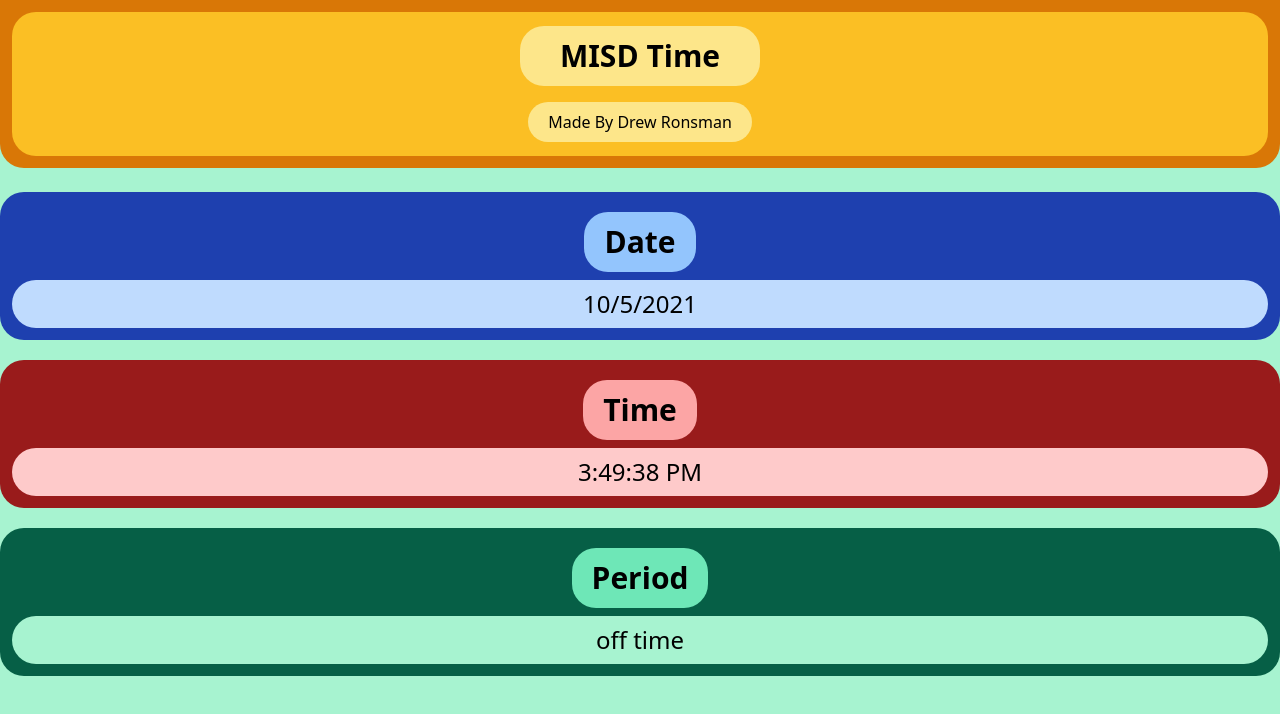
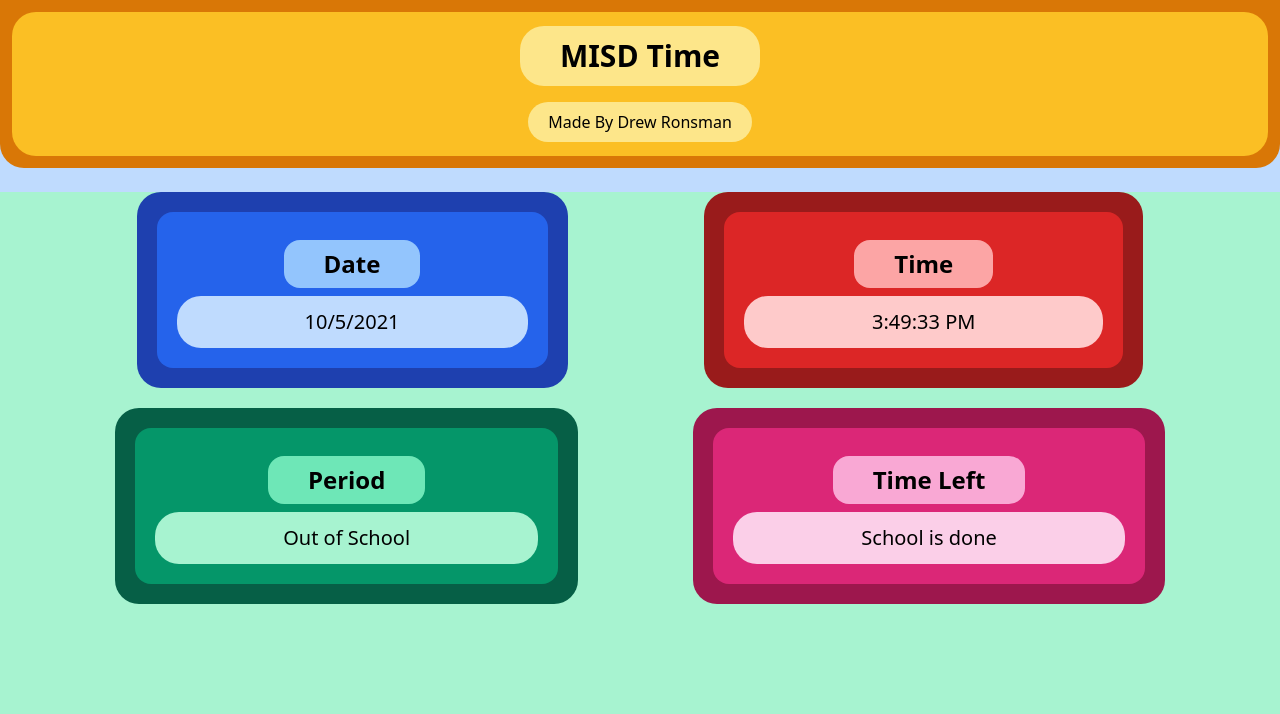
Before and after one commit to NeoPrint3D/timer, a React (Create React App) app: page / in a window 1280 px wide. Shown: the top 714 px of the page. Built offline with nearby package versions, Linux system fonts and the light colour scheme; no server answers.

Commit message:
functionalized components

```diff
--- a/src/App.js
+++ b/src/App.js
@@ -8,16 +8,16 @@ const app = firebase.initializeApp(firebaseConfig);
 getAnalytics(app);
 
 function App() {
-  let dt = new Date();
+  let dt = new Date(); //example time 'December 17, 1995 09:52:00'
   const [time, setTime] = useState(0);
   let [period, setPeriod] = useState(0);
   let [timeleft, setTimeleft] = useState(0);
-  const endof=[806,857,951,1042,1207,1258,1349,1440]
+  const endof = [806, 857, 951, 1042, 1207, 1258, 1349, 1440];
   let date = `${dt.getMonth() + 1}/${dt.getDay()}/${dt.getFullYear()}`;
 
   useEffect(() => {
     let interval = setInterval(() => {
-      setTime(new Date().toLocaleTimeString());
+      setTime(dt.toLocaleTimeString());
     }, 1000);
     return () => clearInterval(interval);
   }, []);
@@ -27,58 +27,69 @@ function App() {
   }, [time]);
 
   const checktime = () => {
-    let t = new Date();
-    let minutes = t.getMinutes();
+
+    console.log('hi')
+    let minutes = dt.getMinutes();
     if (dt.getMinutes() < 10) {
       minutes = "0" + minutes;
     }
-
-    let total = t.getHours() + "" + minutes;
-
-
-
+    //gets period
+    let total = dt.getHours() + "" + minutes;
+    console.log(total);
+    if (total >= 720 && total <= 1440) {
       if (total >= 720 && total <= 806) {
         setPeriod(1);
-    } else if (total >= 806 && total <= 857) {
+      }
+      if (total >= 806 && total <= 857) {
         setPeriod(2);
-    } else if (total >= 902 && total <= 951) {
+      }
+      if (total >= 902 && total <= 951) {
         setPeriod(3);
-    } else if (total >= 956 && total <= 1042) {
+      }
+      if (total >= 956 && total <= 1042) {
         setPeriod(4);
-    } else if (total >= 1047 && total <= 1207) {
+      }
+      if (total >= 1047 && total <= 1207) {
         setPeriod(5);
-    } else if (total >= 1212 && total <= 1258) {
+      }
+      if (total >= 1212 && total <= 1258) {
         setPeriod(6);
-    } else if (total >= 1303 && total <= 1349) {
+      }
+      if (total >= 1303 && total <= 1349) {
         setPeriod(7);
-    } else if (total >= 1354 && total <= 1440) {
+      }
+      if (total >= 1354 && total <= 1440) {
         setPeriod(8);
       } else {
-      setPeriod("off time");
+        setPeriod("In Between bells");
       }
-
-
-
-
-
-    if(period==0){
-      setTimeleft(endof[0]-total);
+    } else {
+      setPeriod("Out of School");
     }
-    else{
-      setTimeleft(endof[period-1]-total);
+      //time left
+    if (total >= 720 && total <= 1440) {
+      if (period == 0) {
+        setTimeleft(`${endof[0] - total} min`);
+      } else if (period !=='In Between bells') {
+        setTimeleft(`${endof[period- 1] - total}`);
+      }
+      else {
+        setTimeleft("You're here in time");
+      }
+    } else {
+      setTimeleft("School is done");
     }
   };
 
   return (
-    <main className="h-screen bg-green-200">
+    <main className={`h-screen bg-blue-200`}>
       <header className="bg-yellow-600 p-3 text-center rounded-b-3xl mb-6 justify-center">
         <div className="bg-yellow-400 p-1.5 text-center rounded-3xl justify-center">
           <div className="flex justify-center p-2">
-          <h1 className=" text-3xl font-bold rounded-3xl px-10 p-3 bg-yellow-200  ">
+            <button className=" text-3xl font-bold rounded-3xl px-10 p-3 bg-yellow-200" onClick={checktime}>
               MISD Time
-          </h1>
+            </button>
           </div>
-
           <div className="flex justify-center p-2">
             <h1 className="rounded-3xl px-5 p-2 bg-yellow-200 font font-light">
               Made By Drew Ronsman
@@ -87,44 +98,43 @@ function App() {
         </div>
       </header>
       <body className="bg-green-200 h-screen">
-
-        <div className="bg-blue-800 text-center p-3 rounded-3xl mb-5 container mx-auto">
-          <div className="flex justify-center p-2">
-            <h1 className=" text-3xl text-bold rounded-3xl px-5 p-3 bg-blue-300 font font-bold">
-              Date
-            </h1>
+        <div className="justify-evenly flex">
+          <InfoCard color="blue" title="Date" text={date} />
+          <InfoCard color="red" title="Time" text={time} />
         </div>
-          <h3 className="text-2xl text-bold bg-blue-200 rounded-3xl p-2 font-light">
-            {date}
-          </h3>
-        </div>
-
-        <div className="bg-red-800 text-center p-3 rounded-3xl mb-5 container mx-auto">
-          <div className="flex justify-center p-2">
-            <h1 className=" text-3xl text-bold rounded-3xl px-5 p-3 bg-red-300 font font-bold">
-              Time
-            </h1>
-          </div>
-          <h3 className="text-2xl text-bold bg-red-200 rounded-3xl p-2 font-light">
-            {time}
-          </h3>
-        </div>
-
-        <div className="bg-green-800 text-center p-3 rounded-3xl mb-5 container mx-auto">
-          <div className="flex justify-center p-2">
-            <h1 className=" text-3xl text-bold rounded-3xl px-5 p-3 bg-green-300 font font-bold">
-              Period
-            </h1>
-          </div>
-          <h3 className="text-2xl text-bold bg-green-200 rounded-3xl p-2 font-light">
-            {period}
-          </h3>
+        <div className="justify-evenly flex">
+          <InfoCard color="green" title="Period" text={period} />
+          <InfoCard color="pink" title="Time Left" text={timeleft} />
         </div>
       </body>
     </main>
   );
 }
 
-
+function InfoCard(props) {
+  const {color, title, text} = props;
+  return (
+    <div className={`p-3 lg:p-5 bg-${color}-800 rounded-3xl mb-5`}>
+      <div
+        className={`bg-${color}-600 text-center p-3 lg:p-5 rounded-2xl  mx-auto`}
+      >
+        <div className="flex justify-center p-2">
+          <h1
+            className={`text-2xl text-bold rounded-2xl  px-10 md:px-10 p-2 bg-${color}-300 font font-bold`}
+          >
+            {title}
+          </h1>
+        </div>
+        <div className="flex justify-center">
+          <h3
+            className={`text-xl text-bold bg-${color}-200 rounded-3xl lg:px-32 p-3 font-light`}
+          >
+            {text}
+          </h3>
+        </div>
+      </div>
+    </div>
+  );
+}
 
 export default App;
```
Lines whose indentation alone changed are shown as unchanged.
